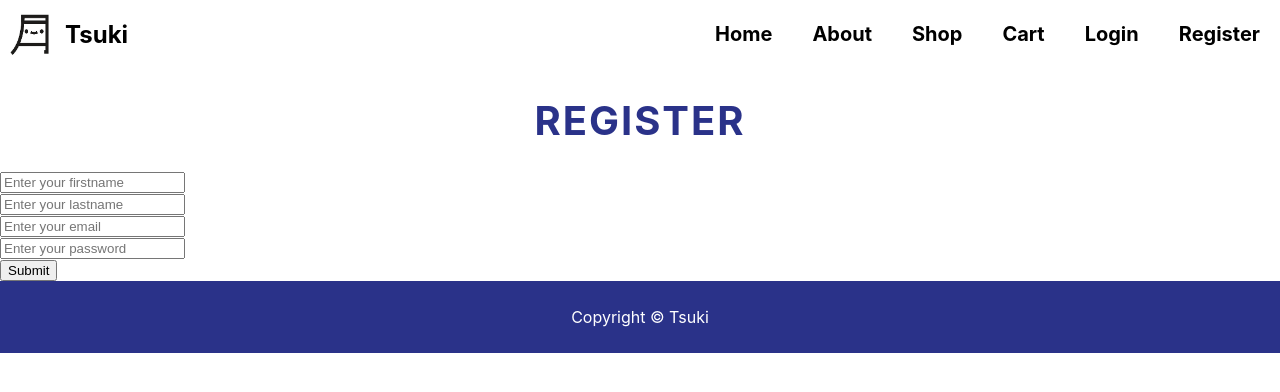
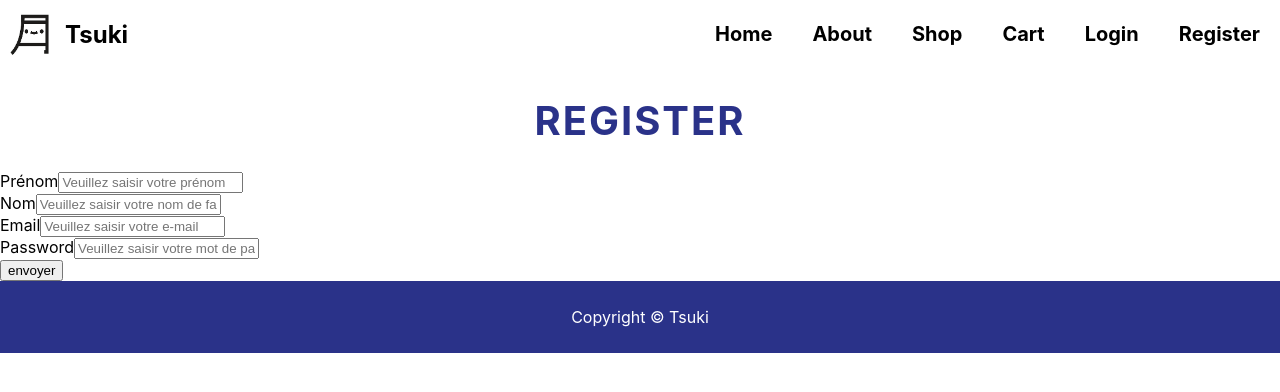
Before and after one commit to Delphine-Alex/Learn--NEXT, a Next.js app: page /register in a window 1280 px wide. Shown: the top 392 px of the page. Built offline with nearby package versions, Linux system fonts and the light colour scheme.

Commit message:
Form method

```diff
--- a/src/components/Input.js
+++ b/src/components/Input.js
@@ -4,7 +4,15 @@ const Input = (props) => {
     return (
         <div className='form__group'>
             <label htmlFor={props.label}>{props.label}</label>
-            <input type={props.type} placeholder={props.title} className={props.classes} id={props.id} onChange={props.handleChange} required={props.required} />
+            <input
+                type={props.type}
+                id={props.id}
+                name={props.name}
+                onChange={props.handleChange}
+                required={props.required}
+                placeholder={props.placeholder}
+                className={props.classes}
+            />
         </div>
     );
 }
--- a/src/pages/login/index.js
+++ b/src/pages/login/index.js
@@ -25,9 +25,9 @@ const Index = () => {
         <div className='form'>
             <TitlePage title="Login" />
             <form onSubmit={handleSubmit}>
-                <Input type="text" title="Enter your email" value={email} onChange={handleChangeEmail} />
+                <Input type="text" title="Enter your email" id="firstName" label="firstName" required={true} value={email} onChange={handleChangeEmail} />
                 <Input type="text" title="Enter your password" value={password} onChange={handleChangePassword} />
-                <button onClick={handleSubmit}>Submit</button>
+                <Button type="submit" title="Submit" classes="btn btn__color-black" />
             </form >
         </div>
     );
--- a/src/pages/register/index.js
+++ b/src/pages/register/index.js
@@ -1,18 +1,65 @@
-import React from 'react';
+import React, { useState } from 'react';
 
 import Button from '../../components/Button';
 import Input from '../../components/Input';
 import TitlePage from '../../components/TitlePage';
 
 const Index = () => {
+    const [inputs, setInputs] = useState({});
+
+    const submitRegister = (e) => {
+        e.preventDefault();
+        console.log(inputs)
+    }
+
     return (
         <div>
             <TitlePage title="Register" />
-            <Input type="text" title="Enter your firstname" />
-            <Input type="text" title="Enter your lastname" />
-            <Input type="mail" title="Enter your email" />
-            <Input type="text" title="Enter your password" />
-            <Button type="button" title="Submit" />
+            <div className="page__register">
+                <form className="form" onSubmit={(e) => submitRegister(e)}>
+                    <Input
+                        label="Prénom"
+                        name="firstname"
+                        id="firstname"
+                        type="text"
+                        classes="form__input"
+                        required={true}
+                        placeholder="Veuillez saisir votre prénom"
+                        handleChange={(e) => setInputs({ ...inputs, firstname: e.target.value })}
+                    />
+                    <Input
+                        label="Nom"
+                        name="lastame"
+                        id="lastname"
+                        type="text"
+                        classes="form__input"
+                        required={true}
+                        placeholder="Veuillez saisir votre nom de famille"
+                        handleChange={(e) => setInputs({ ...inputs, lastname: e.target.value })}
+                    />
+                    <Input
+                        label="Email"
+                        name="email"
+                        id="email"
+                        type="email"
+                        classes="form__input"
+                        required={true}
+                        placeholder="Veuillez saisir votre e-mail"
+                        handleChange={(e) => setInputs({ ...inputs, email: e.target.value })}
+                    />
+                    <Input
+                        label="Password"
+                        name="pasword"
+                        id="password"
+                        type="text"
+                        classes="form__input"
+                        required={true}
+                        placeholder="Veuillez saisir votre mot de passe"
+                        handleChange={(e) => setInputs({ ...inputs, password: e.target.value })}
+                    />
+                    <Button title="envoyer" classes="btn btn__color-black" type="submit" />
+                </form>
+            </div>
         </div>
     );
 }
```
